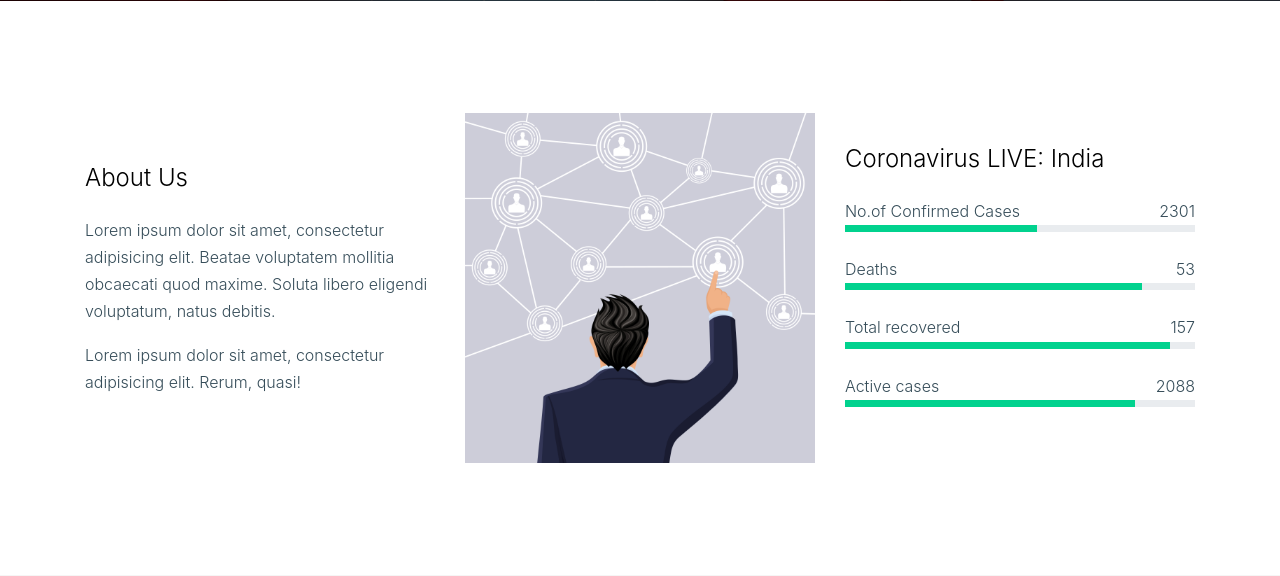
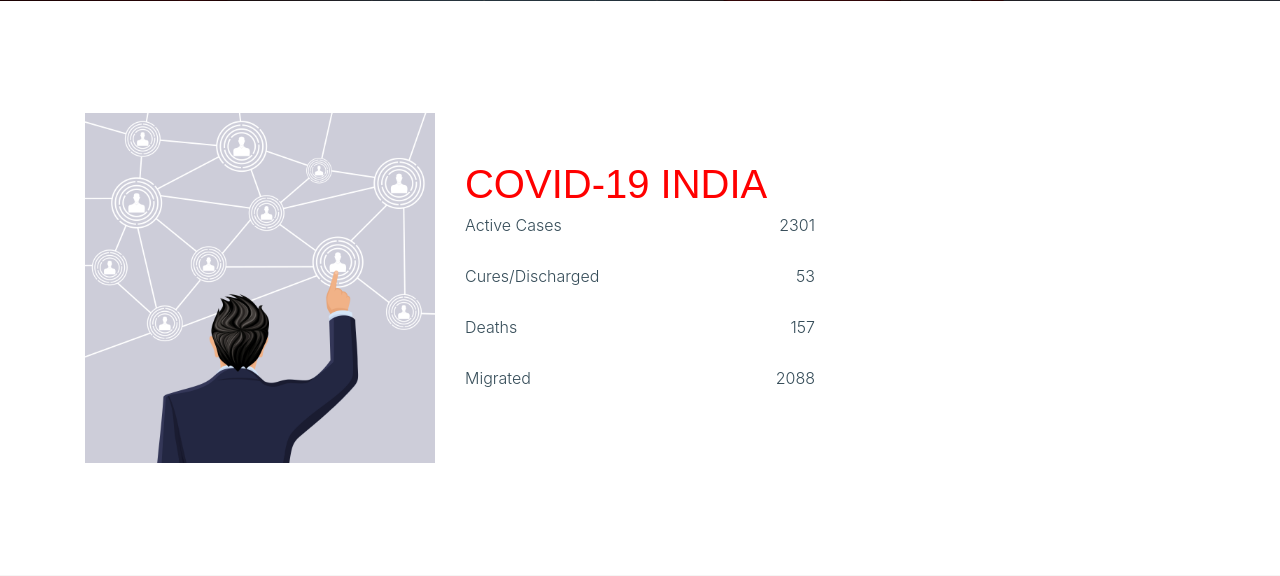
Before and after one commit to my68tron/ContactTrackerWebApp, a Django app: page / in a window 1280 px wide. Shown: the part 676-1252 px from the top of the page. Run offline with Django 3.2, Linux system fonts and the light colour scheme; some libraries are stand-ins or nearby versions; some web fonts are replaced.

Commit message:
frontend update

```diff
--- a/templates/info/index.html
+++ b/templates/info/index.html
@@ -17,54 +17,49 @@
 <div class="site-section">
   <div class="container">
     <div class="row align-items-center">
-      <div class="col-md-4">
-        <h2 class="h4 mb-4">About Us</h2>
-        <p>Lorem ipsum dolor sit amet, consectetur adipisicing elit. Beatae voluptatem mollitia obcaecati quod maxime. Soluta libero eligendi voluptatum, natus debitis.</p>
-        <p>Lorem ipsum dolor sit amet, consectetur adipisicing elit. Rerum, quasi!</p>
-      </div>
+
       <div class="col-md-4">
         <img src="{% static 'images/about_1.jpg' %}" alt="Image" class="img-fluid">
       </div>
+
+
       <div class="col-md-4">
-        <h2 class="h4 mb-4">Coronavirus LIVE: India </h2>
+        <h1 style="font-family: sans-serif; font-size: 2.5em; color: red;" class="h1 mb-1"><strong>COVID-19 INDIA</strong></h1>
+
         <div class="progress-wrap mb-4">
           <div class="d-flex">
-            <span>No.of Confirmed Cases</span>
+            <span>Active Cases</span>
             <span class="ml-auto">2301</span>
           </div>
-          <div class="progress rounded-0" style="height: 7px;">
-            <div class="progress-bar" role="progressbar" style="width: 55%;" aria-valuenow="55" aria-valuemin="0" aria-valuemax="100"></div>
+        </div>
+
+        <div class="progress-wrap mb-4">
+          <div class="d-flex">
+            <span>Cures/Discharged</span>
+            <span class="ml-auto">53</span>
           </div>
         </div>
+
         <div class="progress-wrap mb-4">
           <div class="d-flex">
-            <span> Deaths</span>
-            <span class="ml-auto">53</span>
-          </div>
-          <div class="progress rounded-0" style="height: 7px;">
-            <div class="progress-bar" role="progressbar" style="width: 85%;" aria-valuenow="85" aria-valuemin="0" aria-valuemax="100"></div>
+            <span>Deaths</span>
+            <span class="ml-auto">157</span>
           </div>
         </div>
+
         <div class="progress-wrap mb-4">
           <div class="d-flex">
-            <span>Total recovered</span>
-            <span class="ml-auto">157</span>
-          </div>
-          <div class="progress rounded-0" style="height: 7px;">
-            <div class="progress-bar" role="progressbar" style="width: 93%;" aria-valuenow="93" aria-valuemin="0" aria-valuemax="100"></div>
+            <span>Migrated </span>
+            <span class="ml-auto">2088</span>
           </div>
         </div>
-        <div class="progress-wrap mb-4">
-          <div class="d-flex">
-            <span>Active cases</span>
-            <span class="ml-auto">2088</span>
-          </div>
-          <div class="progress rounded-0" style="height: 7px;">
-            <div class="progress-bar" role="progressbar" style="width: 83%;" aria-valuenow="83" aria-valuemin="0" aria-valuemax="100"></div>
-          </div>
-        </div>
+
       </div>
     </div>
+
+
+
+
   </div>
 </div>
 <div class="site-section bg-light">
```
